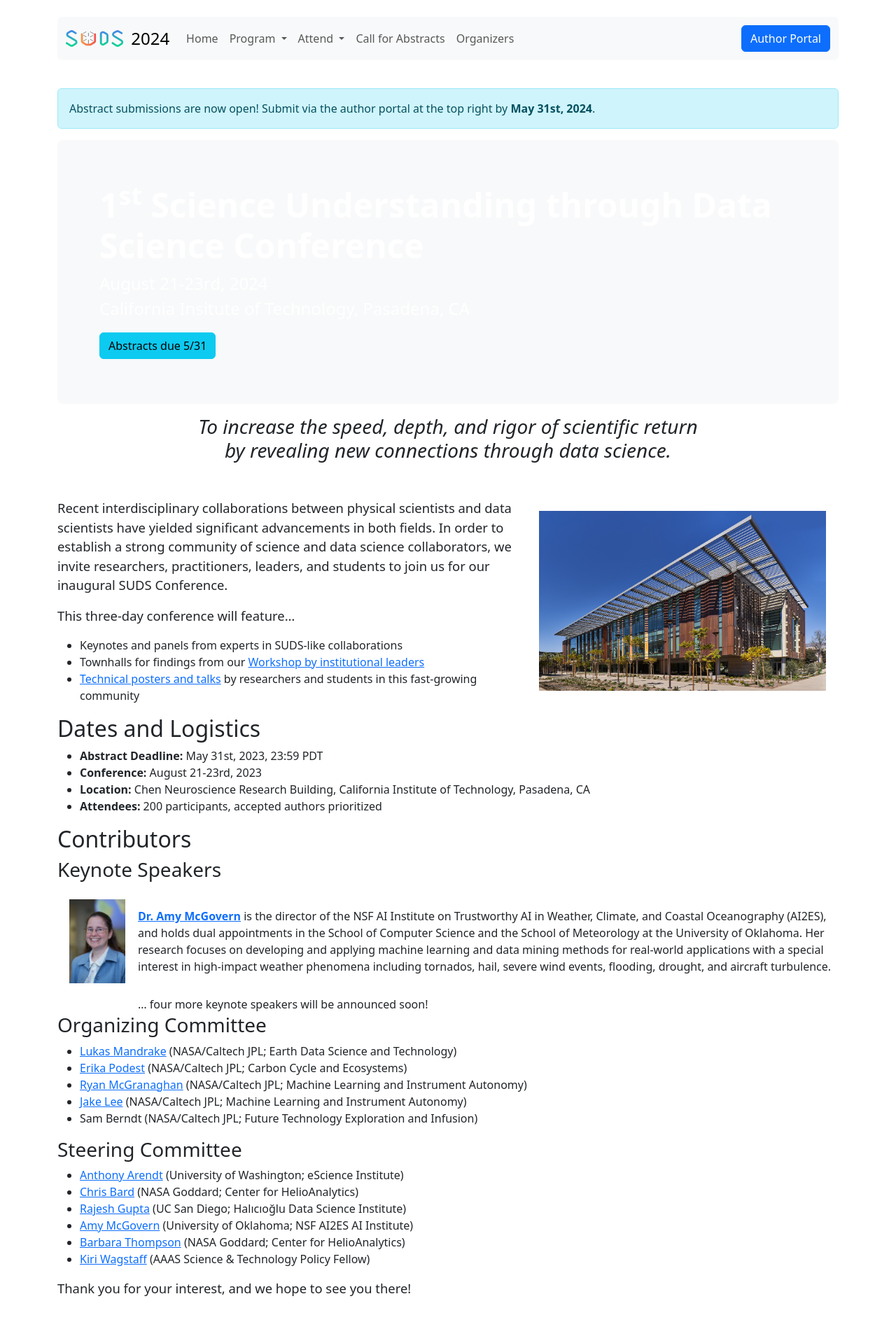
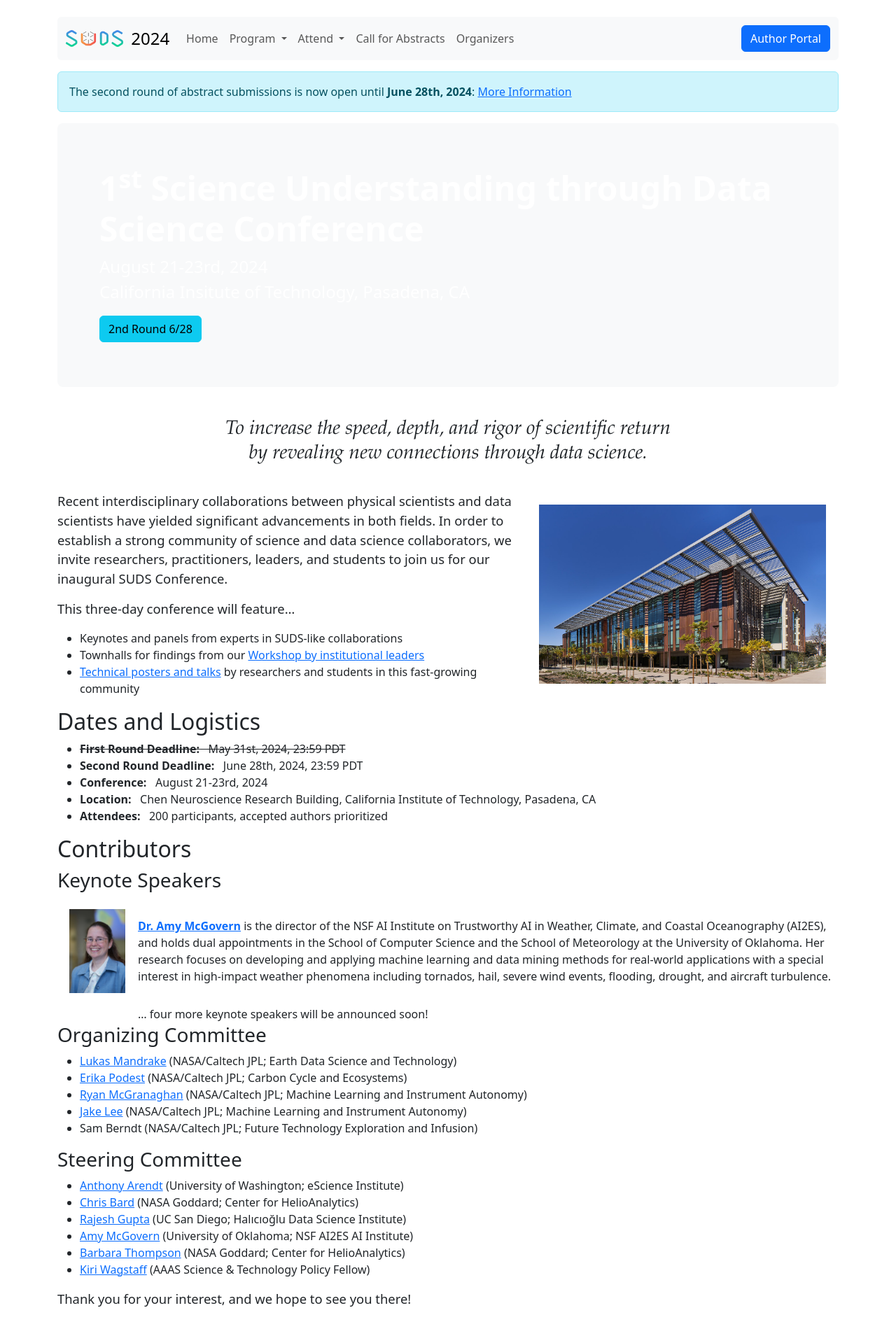
Before and after one commit to JPLMLIA/sudsconf, a Jekyll site: the page built from index.md, in a window 1280 px wide. Shown: the whole page at 70% size. Built offline with Jekyll 4.4.1, drawn with Linux system fonts in a browser that asks for light colours; a script that is not in the unit is left out.

Commit message:
Second Round Announcement

```diff
--- a/_includes/header.html
+++ b/_includes/header.html
@@ -52,5 +52,11 @@
 </header>
 
 <div class="alert alert-info" role="info">
-  Abstract submissions are now open! Submit via the author portal at the top right by <b>May 31st, 2024</b>.
+  The second round of abstract submissions is now open until <strong>June 28th, 2024</strong>: <a href="/call.html">More Information</a>
 </div>
+
+<style>
+.mb-4 {
+  margin-bottom: 0rem !important;
+}
+</style>
--- a/_layouts/index.html
+++ b/_layouts/index.html
@@ -12,7 +12,7 @@
         <div class="container-fluid py-3">
           <h1 class="display-5 fw-bold" style="color: white;">{{page.jumbo_title}}</h1>
           <p class="col-md-8 fs-4" style="color: white">{{page.jumbo_sub}}</p>
-          <a class="btn btn-info" href="call.html" role="button">Abstracts due 5/31</a>
+          <a class="btn btn-info" href="call.html" role="button">2nd Round 6/28</a>
         </div>
       </div>
       {{content}}
@@ -31,6 +31,10 @@
   padding: 1em;
 }
 
+.font-fancy {
+  font-family: 'Garamond', serif;
+  padding: 1em;
+}
 </style>
 
 </html>
--- a/index.md
+++ b/index.md
@@ -5,9 +5,8 @@
 ---
 
 <div align='center'>
-<h3><i>To increase the speed, depth, and rigor of scientific return <br> by revealing new connections through data science.</i></h3>
+<h3 class='font-fancy'><i>To increase the speed, depth, and rigor of scientific return <br> by revealing new connections through data science.</i></h3>
 </div>
-<br>
 
 <img src="assets/Chen.jpeg" alt="Chen Neuroscience Research Building, Caltech" align="right" style="width: 40%; padding: 1em;" class='img-fluid'/>
 Recent interdisciplinary collaborations between physical scientists and data scientists have yielded significant advancements in both fields. In order to establish a strong community of science and data science collaborators, we invite researchers, practitioners, leaders, and students to join us for our inaugural SUDS Conference.
@@ -18,10 +17,11 @@
 - [Technical posters and talks](call.html) by researchers and students in this fast-growing community
 
 ## Dates and Logistics
-- **Abstract Deadline:** May 31st, 2023, 23:59 PDT
-- **Conference:** August 21-23rd, 2023
-- **Location:** Chen Neuroscience Research Building, California Institute of Technology, Pasadena, CA
-- **Attendees:** 200 participants, accepted authors prioritized
+- ~~**First Round Deadline:** &nbsp; May 31st, 2024, 23:59 PDT~~
+- **Second Round Deadline:** &nbsp; June 28th, 2024, 23:59 PDT
+- **Conference:** &nbsp; August 21-23rd, 2024
+- **Location:** &nbsp; Chen Neuroscience Research Building, California Institute of Technology, Pasadena, CA
+- **Attendees:** &nbsp; 200 participants, accepted authors prioritized
 
 ## Contributors
 ### Keynote Speakers
```
Also changed, not shown: call.md (+8 -3 lines).
